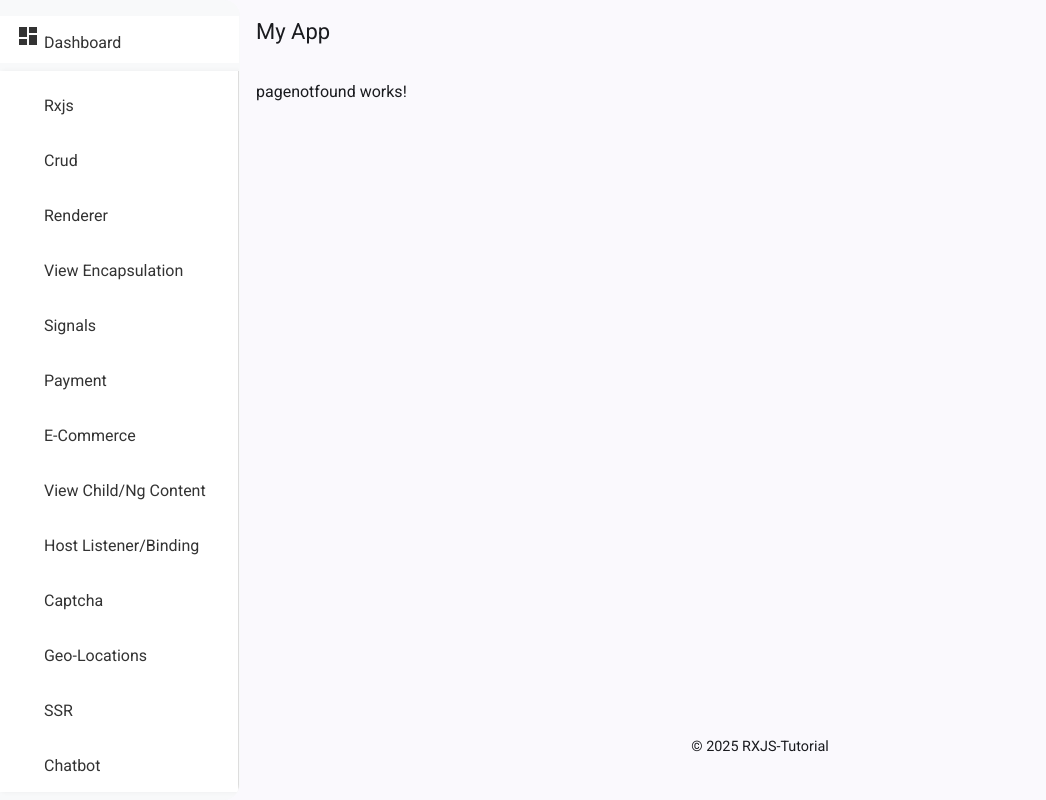
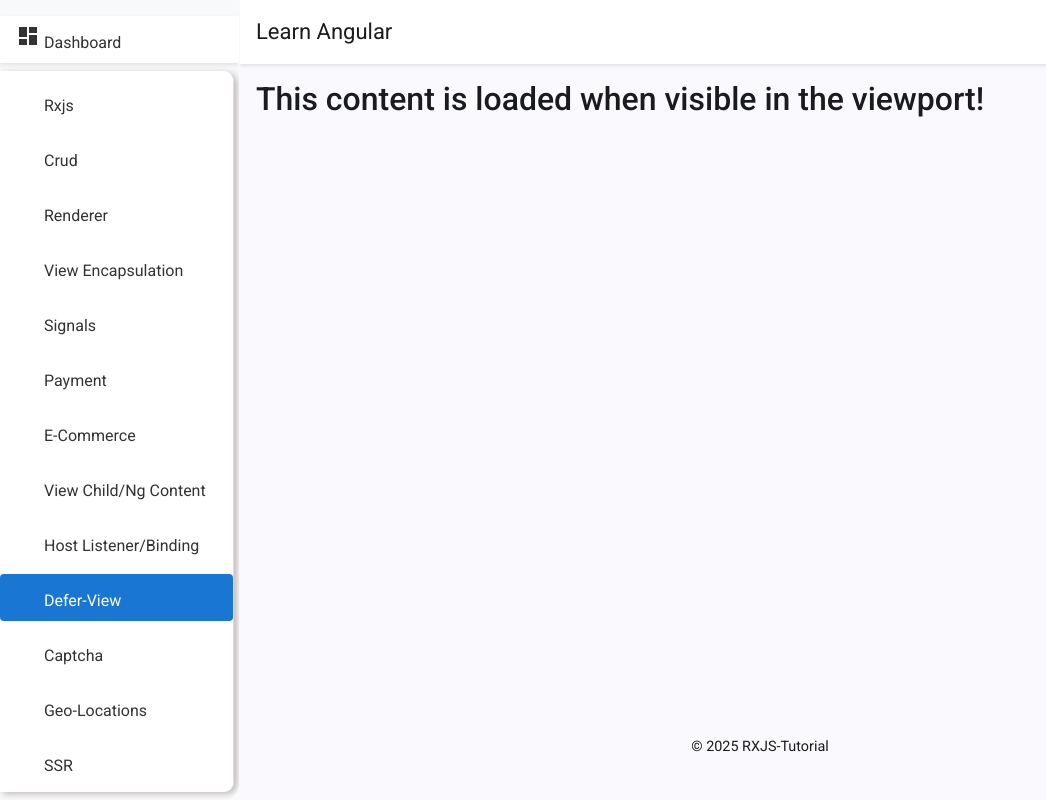
Before and after one commit to Ayush-hub-sai/rxjs-tutorial, an Angular app: page /defer-view in a window 1280 px wide. Shown: the whole page, without its empty margins (0-1046 px from the left). Built offline with nearby package versions, Linux system fonts and the light colour scheme.

Commit message:
added defer

```diff
--- a/src/app/app.routes.ts
+++ b/src/app/app.routes.ts
@@ -18,6 +18,7 @@ import { GeolocationComponent } from './components/geolocation/geolocation.compo
 import { SsrComponent } from './components/ssr/ssr.component';
 import { ChatbotComponent } from './components/chatbot/chatbot.component';
 import { NotificationComponent } from './components/notification/notification.component';
+import { DeferViewComponent } from './components/defer-view/defer-view.component';
 
 export const routes: Routes = [
     { path: '', redirectTo: 'learn-dashboard', pathMatch: 'full' },
@@ -30,6 +31,7 @@ export const routes: Routes = [
     { path: 'payment', component: PaymentComponent },
     { path: 'logic', component: LogicBasedComponent },
     { path: 'e-commerce', component: EcommerceHeaderComponent },
+    { path: 'defer-view', component: DeferViewComponent },
     { path: 'subcategory/:subcategoryId', component: ItemsComponent },
     { path: 'view-Child-ng-content', component: ViewChildNgContentComponent },
     { path: 'hostListener-hostBinding', component: HostlistenerHostbindingComponent },
--- /dev/null
+++ b/src/app/components/defer-view/defer-view.component.html
@@ -0,0 +1,12 @@
+
+@defer (when visible) {
+  <div class="box">
+    <h2>This content is loaded when visible in the viewport!</h2>
+  </div>
+} @placeholder {
+  <p>Loading preview...</p>
+} @loading {
+  <p>Loading...</p>
+} @error {
+  <p>Something went wrong!</p>
+}
--- /dev/null
+++ b/src/app/components/defer-view/defer-view.component.ts
@@ -0,0 +1,17 @@
+import { Component, OnInit } from '@angular/core';
+
+@Component({
+  selector: 'app-defer-view',
+  imports: [],
+  templateUrl: './defer-view.component.html',
+  styleUrl: './defer-view.component.scss'
+})
+export class DeferViewComponent implements OnInit {
+  visible = false;
+
+  ngOnInit() {
+    setTimeout(() => {
+      this.visible = true;
+    }, 5000);
+  }
+}
--- a/src/app/shared/sharedComponet/header/header.component.html
+++ b/src/app/shared/sharedComponet/header/header.component.html
@@ -1,6 +1,6 @@
-<mat-toolbar color="primary">
+<mat-toolbar color="primary" class="fixed-home">
   <button *ngIf="showToggle" mat-icon-button (click)="toggleSidenav.emit()">
     <mat-icon>menu</mat-icon>
   </button>
-  <span>My App</span>
+  <span>Learn Angular </span>
 </mat-toolbar>
--- a/src/app/shared/sharedComponet/header/header.component.scss
+++ b/src/app/shared/sharedComponet/header/header.component.scss
@@ -0,0 +1,7 @@
+.fixed-home {
+    position: sticky;
+    top: 0;
+    z-index: 999999999; /* Ensure it's above other elements */
+    background-color: white; /* Match header background */
+    box-shadow: 0 2px 4px rgba(0, 0, 0, 0.1); /* Optional: subtle shadow */
+}
--- a/src/app/shared/sharedComponet/sidebar/sidebar.component.scss
+++ b/src/app/shared/sharedComponet/sidebar/sidebar.component.scss
@@ -25,30 +25,24 @@
     overflow: hidden;
 }
 
-/* Fixed Home Link */
-.fixed-home {
-    position: sticky;
-    top: 0;
-    background-color: white;
-    /* Adjust if your sidebar uses a different color */
-    z-index: 1;
-}
-
-.scrollable-routes {
-    overflow-y: auto;
-    flex-grow: 1;
-
-    /* Hide scrollbar but keep scrolling */
-    scrollbar-width: none;            /* Firefox */
-    -ms-overflow-style: none;         /* IE 10+ */
-}
 .scrollable-routes::-webkit-scrollbar {
-    display: none;                    /* Chrome, Safari, Edge */
+    display: none;
+    /* Chrome, Safari, Edge */
 }
 
 /* Modern styling */
 .scrollable-routes {
-    border-right: 1px solid #ddd;     /* Light right border */
-    box-shadow: 2px 0 5px rgba(0, 0, 0, 0.05); /* Subtle right shadow */
-    background-color: #fff;           /* White background for clean look */
+    overflow-y: auto;
+    flex-grow: 1;
+    /* Hide scrollbar but keep scrolling */
+    scrollbar-width: none;
+    /* Firefox */
+    -ms-overflow-style: none;
+    /* IE 10+ */
+    border-right: 1px solid #ddd;
+    /* Light right border */
+    box-shadow: 3px 2px 6px 0px rgb(181 173 173 / 84%);
+    background-color: #ffffff;
+    margin-right: 5px;
+    border-radius: 0 10px 10px 0;
 }
--- a/src/app/shared/sharedComponet/sidebar/sidebar.component.ts
+++ b/src/app/shared/sharedComponet/sidebar/sidebar.component.ts
@@ -16,7 +16,6 @@ import { RouterLink, RouterLinkActive } from '@angular/router';
 })
 export class SidebarComponent {
   routerList: any[] = [
-    // {label:'Dashboard',route:'learn-dashboard'},
     { label: 'Rxjs', route: 'rxjs-operator' },
     { label: 'Crud', route: 'crud-operation' },
     { label: 'Renderer', route: 'renderer' },
@@ -26,6 +25,7 @@ export class SidebarComponent {
     { label: 'E-Commerce', route: 'e-commerce' },
     { label: 'View Child/Ng Content', route: 'view-Child-ng-content' },
     { label: 'Host Listener/Binding', route: 'hostListener-hostBinding' },
+    { label: 'Defer-View', route: 'defer-view' },
     { label: 'Captcha', route: 'captcha' },
     { label: 'Geo-Locations', route: 'locations' },
     { label: 'SSR', route: 'ssr' },
--- a/src/styles.scss
+++ b/src/styles.scss
@@ -4,3 +4,10 @@ input.ng-touched.ng-invalid {
 }
 html, body { height: 100%; }
 body { margin: 0; font-family: Roboto, "Helvetica Neue", sans-serif; }
+.fixed-home {
+    position: sticky;
+    top: 0;
+    z-index: 999999999; /* Ensure it's above other elements */
+    background-color: white; /* Match header background */
+    box-shadow: 0 2px 4px rgba(0, 0, 0, 0.1); /* Optional: subtle shadow */
+}
```
Also changed, not shown: src/app/app.component.html (line endings or trailing spaces), src/app/components/defer-view/defer-view.component.scss (added), 2 other files (tests, documents, lock files or other folders).
